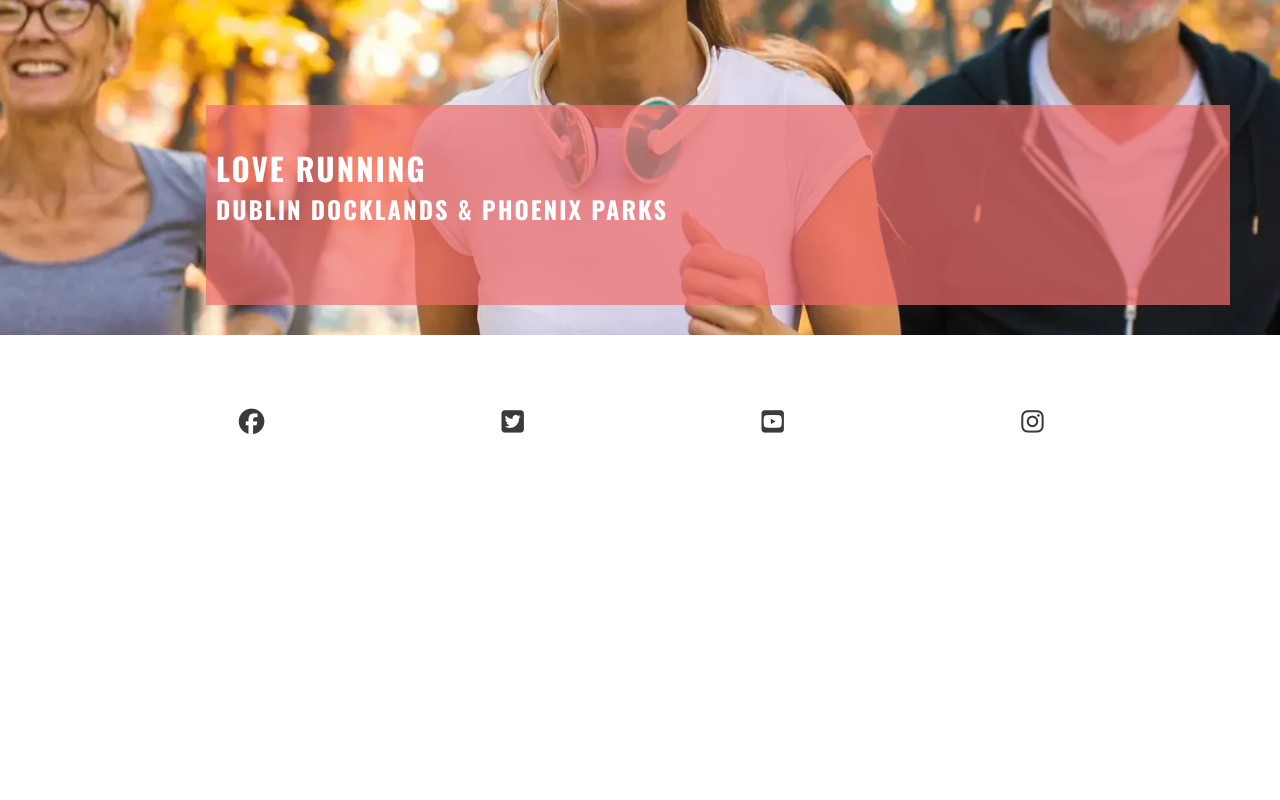
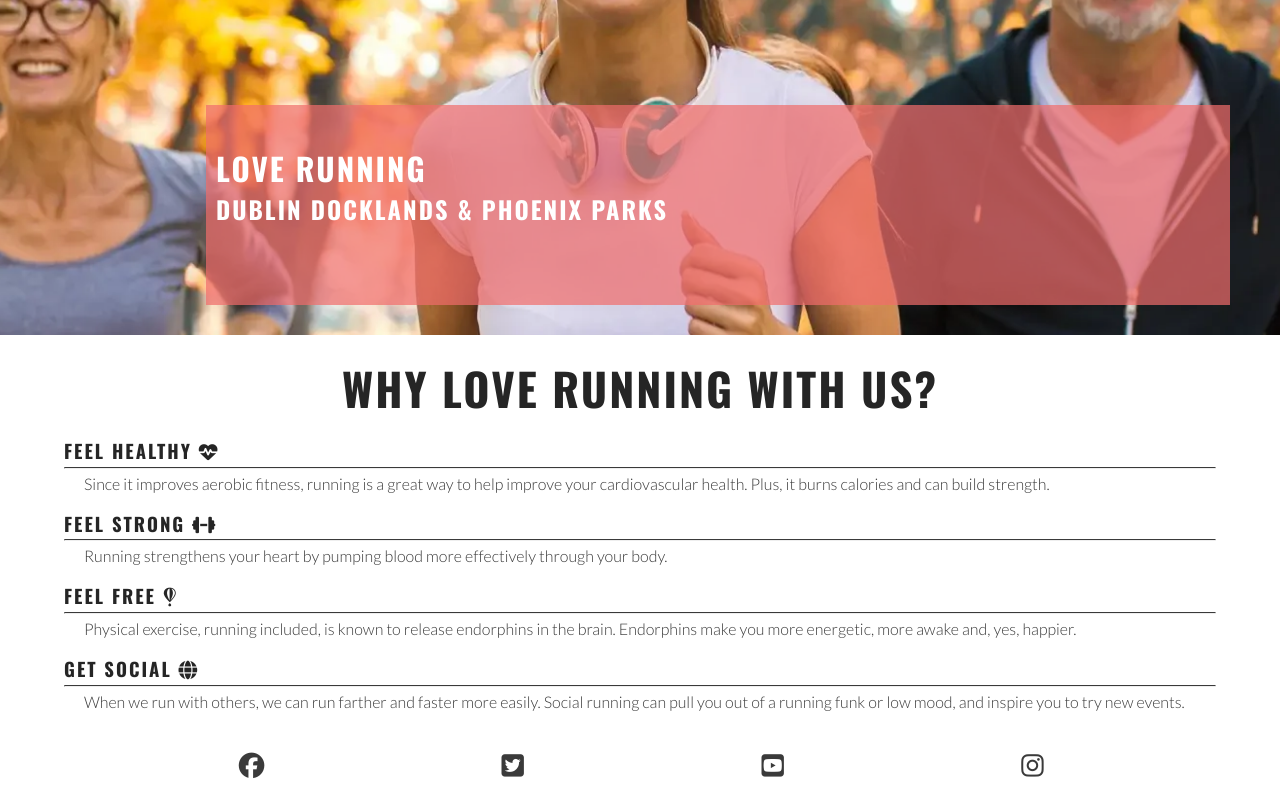
Before and after one commit to CaylinDewey/love-running-A, a plain HTML site: page index.html in a window 1280 px wide. Shown: the part 344-1144 px from the top of the page. Before the commit the page ends 800 px from the top, so only its background shows below. Drawn offline with nearby package versions, Linux system fonts and the light colour scheme.

Commit message:
updated all code and fixed -Why love running with us section-

```diff
--- a/assets/css/style.css
+++ b/assets/css/style.css
@@ -120,6 +120,33 @@ main {
     color: #ffffff;
 }
 
+/* Reasons Section */
+#reasons {
+    width: 90%;
+    margin: 20px auto;
+}
+
+#reasons h2 {
+    margin-bottom: 20px;
+    text-align: center;
+    font-size: 280%;
+}
+
+#benefits-physical>div,
+#benefits-mental>div {
+    line-height: 20px;
+    margin-bottom: 20px;
+}
+
+#benefits p {
+    padding: 0 20px;
+}
+
+#benefits hr {
+    border-top: 1px solid #3a3a3a;
+    margin: 5px 0;
+}
+
 /* Footer */
 #social-networks {
     text-align: center;
--- a/index.html
+++ b/index.html
@@ -64,6 +64,42 @@
                 <h3>Dublin Docklands & Phoenix Parks</h3>
             </div>
         </section>
+
+        <!-- Reasons Section-->
+            <section id="reasons">
+                <h2>Why love running with us?</h2>
+                <div id="benefits">
+                    <div id="benefits-physical">
+                        <div>
+                            <h3>Feel healthy <i class="fa-solid fa-heart-pulse"></i></h3>
+                            <hr>
+                            <p>Since it improves aerobic fitness, running is a great way to help improve your cardiovascular
+                                health. Plus, it burns calories and can build strength.</p>
+                        </div>
+                        <div>
+                            <h3>Feel strong <i class="fa-solid fa-dumbbell"></i></h3>
+                            <hr>
+                            <p>Running strengthens your heart by pumping blood more effectively through your body.</p>
+                        </div>
+                    </div>
+                    <div id="benefits-mental">
+                        <div>
+                            <h3>Feel free <i class="fa-brands fa-fly"></i></h3>
+                            <hr>
+                            <p>Physical exercise, running included, is known to release endorphins in the brain. Endorphins
+                                make you more energetic, more awake and, yes, happier.</p>
+                        </div>
+                        <div>
+                            <h3>Get social <i class="fa-solid fa-globe"></i></h3>
+                            <hr>
+                            <p>When we run with others, we can run farther and faster more easily. Social running can pull
+                                you out of a running funk or low mood, and inspire you to try new events.</p>
+                        </div>
+                    </div>
+                </div>
+            </section>
+            </main>
+
     </main>
 
     <!-- Footer -->
```
